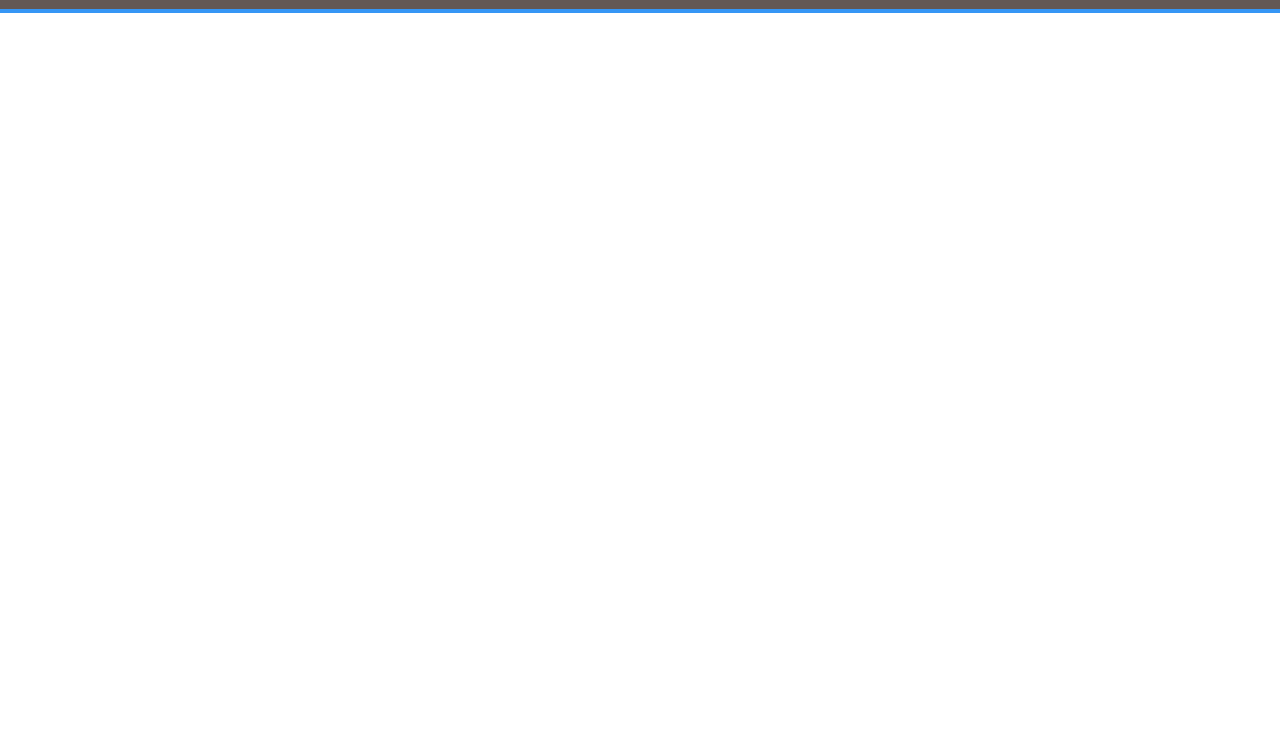
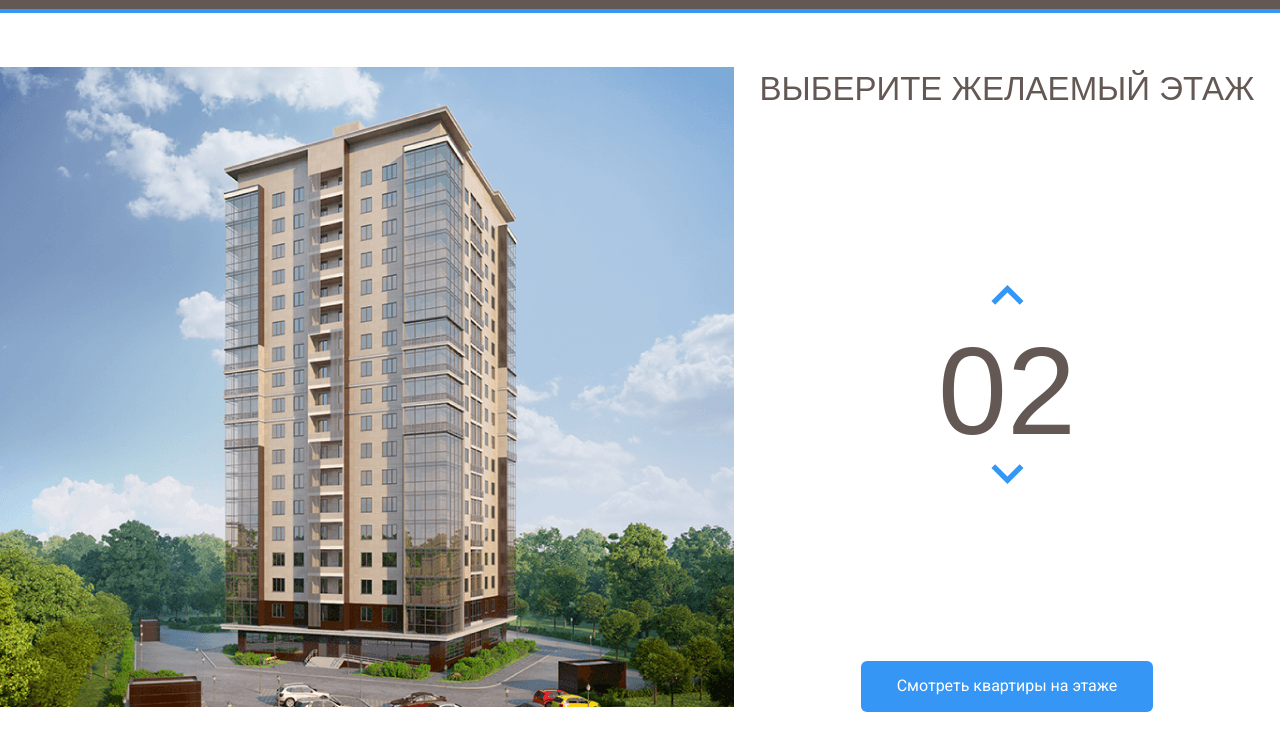
Before and after one commit to vallkot/Melody, a plain HTML site: page index.html in a window 1280 px wide. Shown: the part 55-800 px from the top of the page. Drawn offline with Linux system fonts and the light colour scheme.

Commit message:
Add files via upload

```diff
--- a/css/style.css
+++ b/css/style.css
@@ -1,3 +1,16 @@
+
+@font-face {
+  font-family: "Bebas Neue";
+  src: local("BebasNeueRegular"), url("../fonts/BebasNeueRegular.woff2") format("woff2"),
+  url("../fonts/BebasNeueRegular.woff") format("woff");
+  font-weight: normal;
+  font-style: normal;
+  font-display: swap;
+  }
+
+}
+
+
 * {
   box-sizing: border-box;
 }
@@ -52,3 +65,61 @@ navbar-contacts {
   text-decoration: none;
   color: #fff;
 }
+.main {
+  max-width: 1280px;
+  margin: auto;
+  padding-top: 54px;
+  display: flex;
+}
+.main-info {
+  flex-grow: 1;
+  text-align: center;
+  display: flex;
+  flex-direction: column;
+  align-items: center;
+  justify-content: space-between;
+}
+.home-image path {
+  opacity: 0;
+  cursor: pointer;
+}
+.home-image path:hover {
+  opacity: 1;
+}
+.counter-group {
+  display: flex;
+  flex-direction: column;
+  align-items: center;
+}
+.counter-button {
+  cursor: pointer;
+  background-color: #fff;
+  border: none;
+}
+.counter-arrow-down {
+  transform: rotateX(180deg);
+}
+.main-title {
+  margin: 0;
+  font-family: "BebasNeueRegular", sans-serif;
+  font-weight: normal;
+  font-size: 33px;
+  line-height: 44px;
+  text-align: center;
+  color: #635854;
+}
+.counter {
+  color: #635854;
+  font-size: 124px;
+  font-family: "BebasNeueRegular", sans-serif;
+  margin-top: 10px;
+}
+.button-primary {
+  background: #3596F5;
+  border-radius: 6px ;
+  color: #fff;
+  border: none;
+  padding: 16px 36px;
+  cursor: pointer;
+
+}
--- a/index.html
+++ b/index.html
@@ -40,5 +40,53 @@
     <!-- /.navbar -->
   </header>
 
+  <main class="main">
+    <div class="main-image">
+      <svg class="home-image" width="734" height="640" viewBox="0 0 734 640" fill="none" xmlns="http://www.w3.org/2000/svg" xmlns:xlink="http://www.w3.org/1999/xlink">
+        <rect width="734" height="640" fill="url(#pattern0)"/>
+        <defs>
+        <pattern id="pattern0" patternContentUnits="objectBoundingBox" width="1" height="1">
+        <use xlink:href="#image0_1_86" transform="translate(-0.00408719) scale(0.0013624 0.0015625)"/>
+        </pattern>
+        <image id="image0_1_86" width="740" height="640" xlink:href="img/home.png"/>
+        </defs>
+        <path d="M224 534.7L444.8 542.7L514 529V550.7L445.5 570.4L224 559.4V534.7Z" fill="#3595F6" fill-opacity="0.75"/>
+        <path d="M225 533.7V508.7L445.3 512L515 508.7V528.7L445.7 541.7L225 533.7Z" fill="#3595F6" fill-opacity="0.75"/>
+        <path d="M225 507.7V482.7H446H515V505.7L447 512.7L225 507.7Z" fill="#3595F6" fill-opacity="0.75"/>
+        <path d="M225 483.7V458.7L446.3 455L514 461.7V483.7H446" fill="#3595F6" fill-opacity="0.75"/>
+        <path d="M225 457.7V431.7L446.5 428.4L515 439.4V460.7L446 454L225 457.7Z" fill="#3595F6" fill-opacity="0.75"/>
+        <path d="M224 430.7V407L445 394.7L516 417.7V439L445 426.7L224 430.7Z" fill="#3595F6" fill-opacity="0.75"/>
+        <path d="M224 408.7V383.7L446.2 367.4L516 396V416.7L445.7 395L224 408.7Z" fill="#3595F6" fill-opacity="0.75"/>
+        <path d="M224 383.7V358.7L446.5 338.4L516 375V395.7L444 367L224 383.7Z" fill="#3595F6" fill-opacity="0.75"/>
+        <path d="M224 357.7V333.7L447 309L516 353V374.7L446.7 336.7L224 357.7Z" fill="#3595F6" fill-opacity="0.75"/>
+        <path d="M224 332.7V308.7L446.5 280L516 331V351.7L445.7 309.4L224 332.7Z" fill="#3595F6" fill-opacity="0.75"/>
+        <path d="M223 308.7V284.7L445.3 251.7L516 311V330.7L446 280L223 308.7Z" fill="#3595F6" fill-opacity="0.75"/>
+        <path d="M224 283.7V259.7L445.2 224.7L515 288.7V309.7L446.3 251.4L224 283.7Z" fill="#3595F6" fill-opacity="0.75"/>
+        <path d="M224 259.7V234.7L446.3 196.7L515 267V287.7L446 223.7L224 259.7Z" fill="#3595F6" fill-opacity="0.75"/>
+        <path d="M224 233.7V208.7L444.8 165L515 244V266.7L446 193.4L224 233.7Z" fill="#3595F6" fill-opacity="0.75"/>
+        <path d="M225 209.7V184.7L445 136.7L515 221.7V244.7L444.3 165.4L225 209.7Z" fill="#3595F6" fill-opacity="0.75"/>
+        <path d="M224 184.7V159.7L443.8 107.7L515 200V222.7L445.3 136.4L224 184.7Z" fill="#3595F6" fill-opacity="0.75"/>
+        <path d="M224 159.7V133.7L446 77L515 178.7V199.7L445.7 108L224 159.7Z" fill="#3595F6" fill-opacity="0.75"/>
+        </svg>
+
+    </div>
+    <!-- /.main-image-->
+    <div class="main-info">
+      <h2 class="main-title">ВЫБЕРИТЕ ЖЕЛАЕМЫЙ ЭТАЖ</h2>
+      <div class="counter-group">
+        <button class="counter-button counter-up">
+        <img class="counter-arrow counter-arrow-up" src="img/Arrow.svg" alt="arrow-up">
+        </button>
+        <span class="counter">02</span>
+        <button class="counter-button counter-down">
+        <img class="counter-arrow counter-arrow-down" src="img/Arrow.svg" alt="arrow-down">
+      </button>
+
+      </div>
+      <!--/.counter-group -->
+      <button class="button button-primary">Смотреть квартиры на этаже</button>
+    </div>
+  </main>
+
 </body>
 </html>
```
Also changed, not shown: fonts/BebasNeueRegular.woff (added), fonts/BebasNeueRegular.woff2 (added), img/Arrow.svg (added), img/Group 3.svg (added), img/home.png (added).
